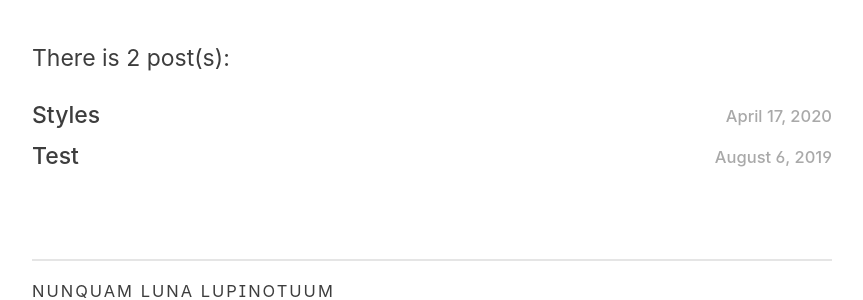
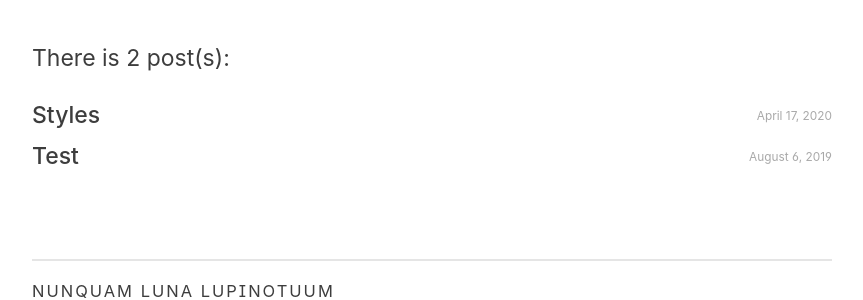
Before and after one commit to ajpwalser/ajpwalser.github.io, a Jekyll site: the page built from archive/index.html, in a window 1280 px wide. Shown: the part 266-566 px from the top of the page, without its empty margins (208-1071 px from the left). Built offline with Jekyll 4.4.1, drawn with Linux system fonts in a browser that asks for light colours; some web fonts are replaced.

Commit message:
Update style.css

```diff
--- a/css/style.css
+++ b/css/style.css
@@ -140,9 +140,11 @@ h4 {
 /* Meta */
 
 time,
-.meta {
+.meta,
+span {
 	font-size: 0.718em;
 	color: rgb(169, 169, 169);
+	font-weight: 400 !important;
 }
 
 p.time {
```
